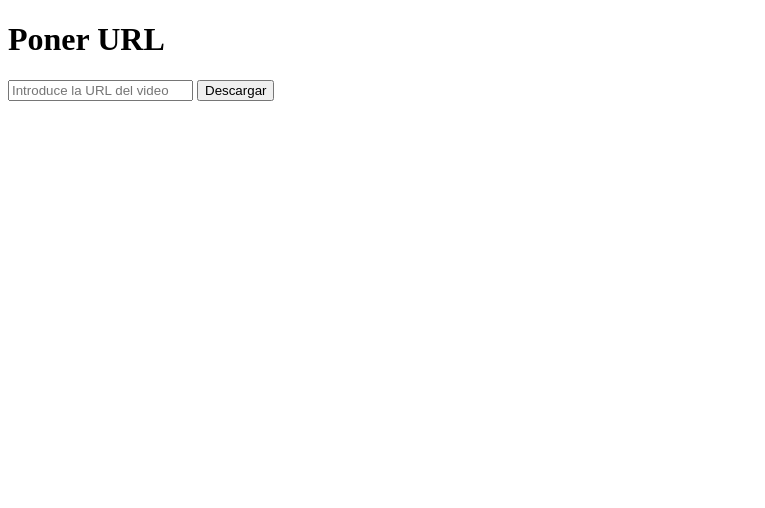
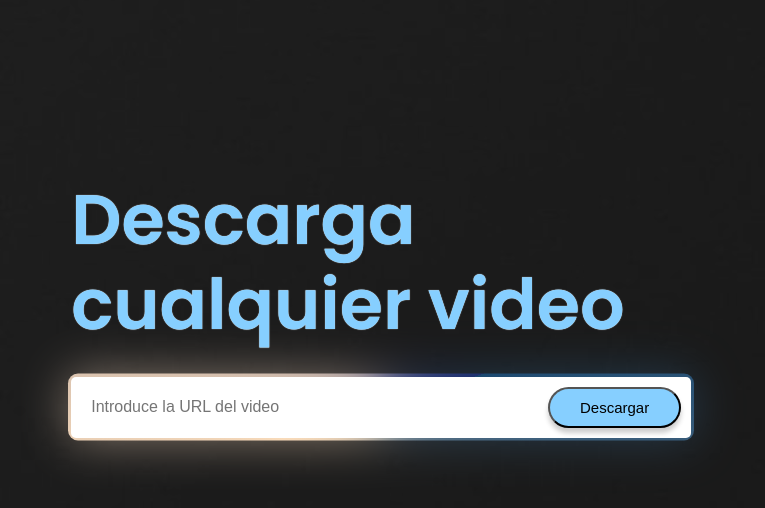
Before and after one commit to GabrielGIR/Dwld_Media, a FastAPI app: page / in a window 1280 px wide. Shown: the top 508 px of the page, without its empty margins (0-765 px from the left). Run offline with FastAPI, Linux system fonts and the light colour scheme.

Commit message:
Cambios FrontEnd CSS

```diff
--- a/src/static/style.css
+++ b/src/static/style.css
@@ -0,0 +1,101 @@
+:root{
+    --acent-color:#86cfff;
+    --text-color: #F9F9F9;
+}
+html{
+    color: var(--text-color);
+}
+body {
+  background-image: url("images/Premium Solid Charcoal Gray Fabric (per yard).jpeg");
+  background-size: cover;
+  background-repeat: no-repeat;
+  background-position: center;
+  /* Para oscurecer la imagen */
+  background-color: rgba(0, 0, 0, 0.5); /* Un color negro con opacidad */
+  background-blend-mode: darken; /* Mezcla el color negro con la imagen */
+}
+
+h1 {
+  color: #5B99C2;
+  font-weight: 600;
+  font-size: 70px;
+  line-height: 85px;
+  margin-bottom: 25px;
+  font-family: poppins;
+  color: var(--acent-color);
+  text-shadow: 0px 0px 1px rgb(255, 255, 255);
+}
+.content {
+  margin-top: 14%;
+  color: #fff;
+  max-width: 620px;
+  margin-left: 5%;
+}
+
+.content form {
+  display: flex;
+  align-items: center;
+  border-radius: 5px;
+  padding: 10px;
+  margin-top: 30px;
+  background: #fff;
+  position: relative;
+}
+@property --angle{
+    syntax: "<angle>";
+    initial-value: 0deg;
+    inherits: false;
+  }
+form::after,
+form::before {
+  content: "";
+  position: absolute;
+  height: 100%;
+  width: 100%;
+  background-image: conic-gradient(
+    from var(--angle),
+    #1A4870,
+    #F9DBBA,
+    #1F316F
+  );
+  top: 50%;
+  left: 50%;
+  translate: -50% -50%;
+  z-index: -1;
+  padding: 3px;
+  border-radius: 10px;
+  animation: 3s spin linear infinite;
+}
+
+form::before {
+  filter: blur(1.5rem);
+  opacity: 0.5;
+}
+@keyframes spin {
+    from {
+        --angle: 0deg;
+    }
+    to {
+      --angle: 360deg;
+    }
+}
+.content form input {
+  border: 0;
+  outline: 0;
+  width: 100%;
+  font-size: 16px;
+  padding-left: 10px;
+}
+
+.content form button {
+  font-size: 15px;
+  padding: 10px 30px;
+  background: #86cfff;
+  border-radius: 55px;
+  box-shadow: 0 5px 5px rgba(0,0,0,0.2);
+}
+
+.content form img {
+    width: 10%;
+    align-items: center;
+}
--- a/src/templates/index.html
+++ b/src/templates/index.html
@@ -4,12 +4,28 @@
     <meta charset="UTF-8">
     <meta name="viewport" content="width=device-width, initial-scale=1.0">
     <title>Document</title>
+    <link rel="stylesheet" href="{{ url_for('static', path='/style.css') }}">
+    <link rel="preconnect" href="https://fonts.googleapis.com">
+    <link rel="preconnect" href="https://fonts.gstatic.com" crossorigin>
+    <link href="https://fonts.googleapis.com/css2?family=Poppins:ital,wght@0,100;0,200;0,300;0,400;0,500;0,600;0,700;0,800;0,900;1,100;1,200;1,300;1,400;1,500;1,600;1,700;1,800;1,900&display=swap" rel="stylesheet">
 </head>
 <body>
-    <h1>Poner URL</h1>
-    <form action="/download" method="POST">
-        <input type="text" name="url" placeholder="Introduce la URL del video" required>
-        <button type="submit">Descargar</button>
-    </form>
+
+    <div class="content">
+        <h1>Descarga <br> cualquier video</h1>
+
+        <form action="/download" method="POST">
+            <input
+                type="text"
+                name="url"
+                placeholder="Introduce la URL del video"
+                required
+                aria-label="Introduce la URL del video"
+            >
+            <button type="submit">
+                 Descargar
+            </button>
+        </form>
+    </div>
 </body>
 </html>
```
Also changed, not shown: src/static/images/Premium Solid Charcoal Gray Fabric (per yard).jpeg (added), src/static/images/caret-cuadrado-abajo.png (added).
